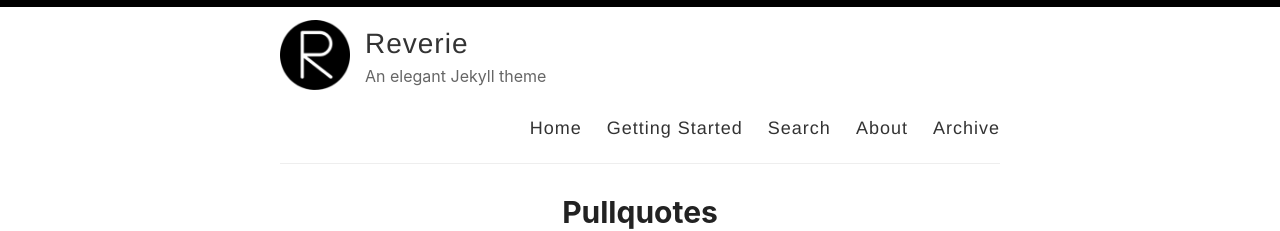
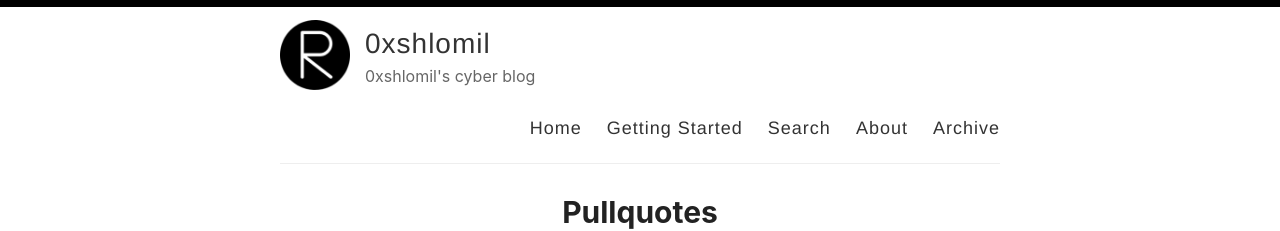
Before and after one commit to 0xshlomil/0xshlomil.github.io, a Jekyll site: the page built from index.html, in a window 1280 px wide and 900 px high. Shown: the top 231 px of the window. Built offline with Jekyll 4.4.1, drawn with Linux system fonts in a browser that asks for light colours; the list of posts is cut into pages by our own code.

Commit message:
Config changes

```diff
--- a/_config.yml
+++ b/_config.yml
@@ -3,13 +3,13 @@
 #
 
 # Name of your site (displayed in the header)
-name: Reverie
+name: 0xshlomil
 
 # Name of the author
-author: Amit Merchant
+author: 0xshlomil
 
 # Short bio or description (displayed in the header)
-description: An elegant Jekyll theme
+description: 0xshlomil's cyber blog
 
 # URL of your avatar or profile pic (you could use your GitHub profile pic)
 avatar: /images/reverie.png
@@ -21,15 +21,15 @@ avatar: /images/reverie.png
 # Includes an icon in the footer for each username you enter
 footer-links:
   dribbble:
-  email: amit.d.merchant@gmail.com
+  email:
   facebook:
   flickr:
-  github: amitmerchant1990/reverie
+  github: 0xshlomil/0xshlomil.github.io
   instagram:
   linkedin:
   pinterest:
   rss: rss
-  twitter: amit_merchant
+  twitter: 0xshlomil
   stackoverflow:
   youtube: # channel/<your_long_string> or user/<user-name>
   googleplus: # anything in your profile username that comes after plus.google.com/
@@ -41,21 +41,21 @@ footer-links:
 disqus:
 
 # Enter your Google Analytics web tracking code (e.g. UA-2110908-2) to activate tracking
-google_analytics: UA-43339302-11
+google_analytics:
 
 # For newer "GA4" analytics, use the following instead of the "UA" entry above
 #google_analytics_ga4: G-GABC1DEFG
 
 # Your website URL (e.g. http://amitmerchant1990.github.io or http://www.amitmerchant.com)
 # Used for Sitemap.xml and your RSS feed
-url: http://www.amitmerchant.com/reverie
-enforce_ssl: https://www.amitmerchant.com/reverie
+url: https://0xshlomil.github.io
+enforce_ssl:
 
 # If you're hosting your site at a Project repository on GitHub pages
 # (http://yourusername.github.io/repository-name)
 # and NOT your User repository (http://yourusername.github.io)
 # then add in the baseurl here, like this: "/repository-name"
-baseurl: "/reverie"
+baseurl: "/"
 
 #
 # !! You don't need to change any of the configuration flags below !!
```
